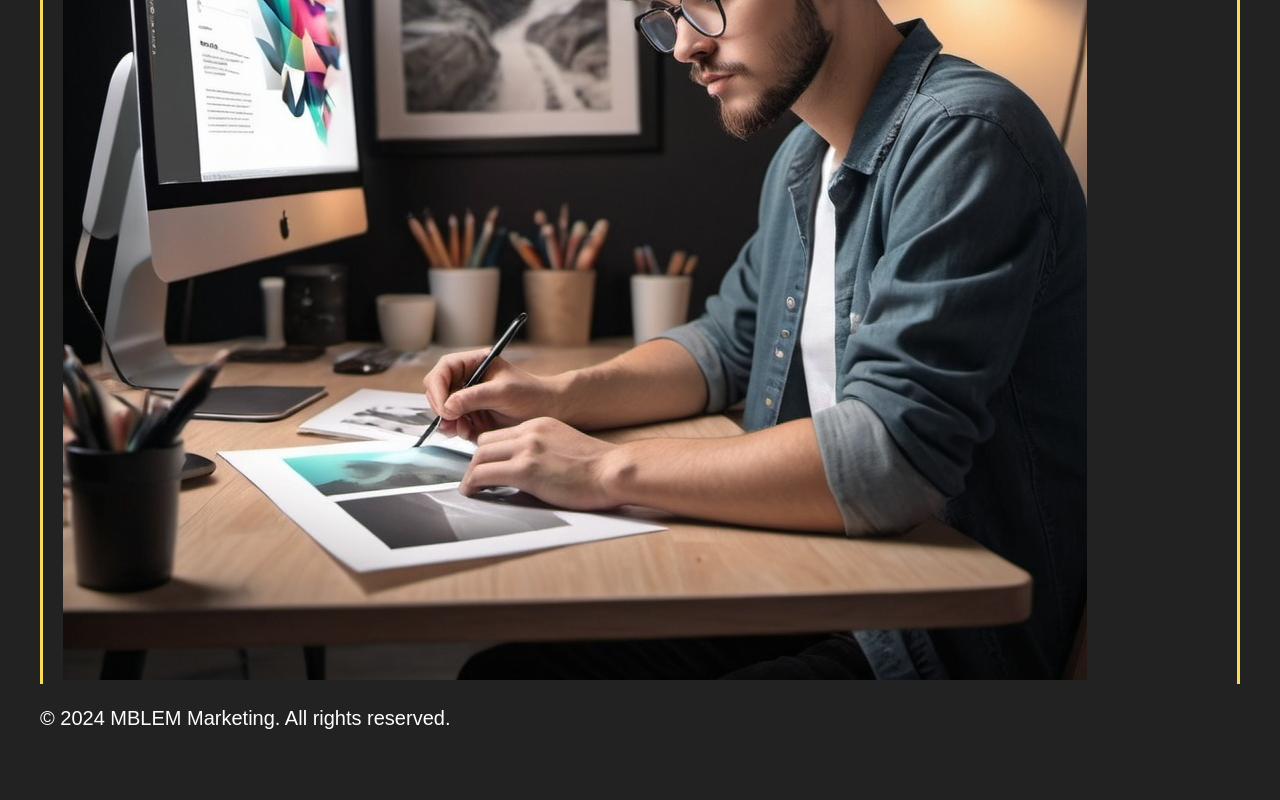
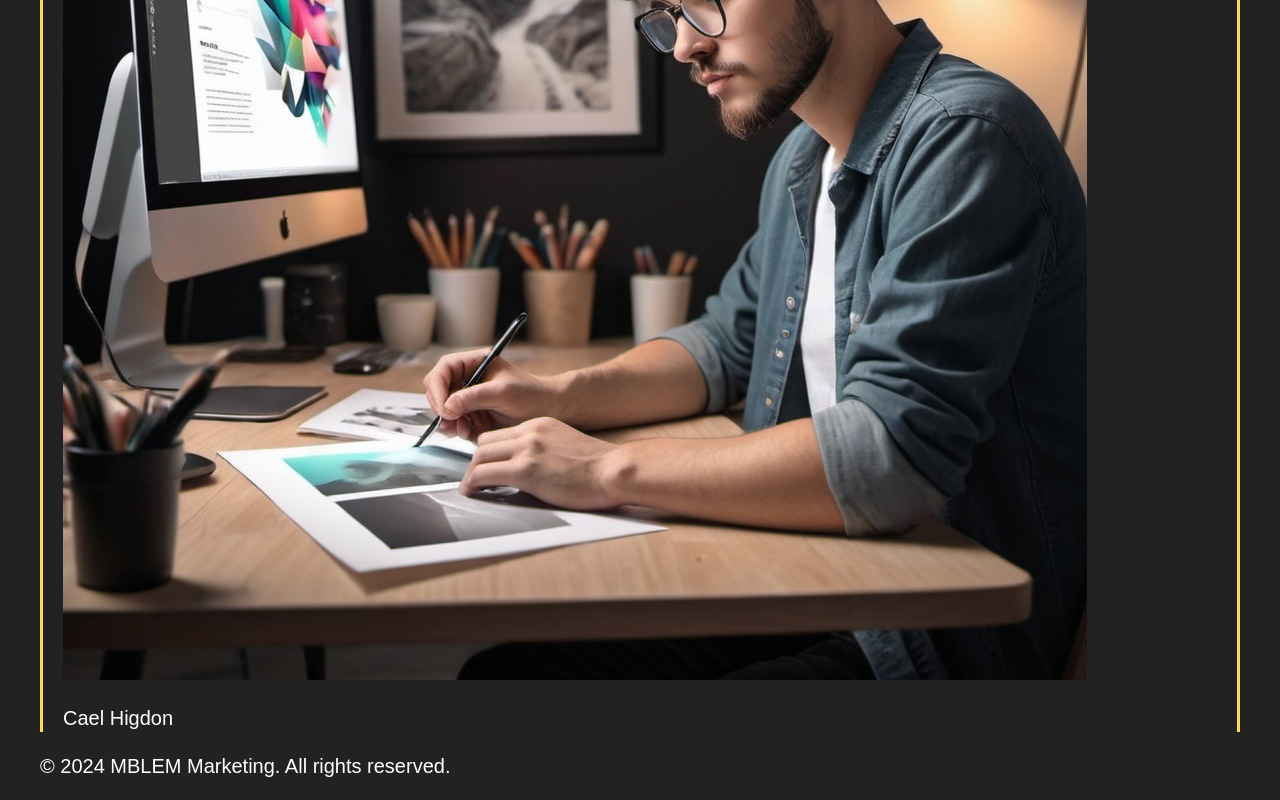
Before and after one commit to Champ-Higdon/MBLEM-Marketing, a plain HTML site: page index.html in a window 1280 px wide. Shown: the part 1245-2045 px from the top of the page. Before the commit the page ends 1997 px from the top, so only its background shows below. Drawn offline with Linux system fonts and the light colour scheme.

Commit message:
Testing VSCode

```diff
--- a/index.html
+++ b/index.html
@@ -25,6 +25,7 @@
 	<div class="container-border">
         <p>We specialize in creating unique logos and business cards that perfectly capture the essence of your brand. Let us help you make a lasting impression on your customers.</p>
 		<img src="Caels_Website_Pictures/Graphic_Design3.jpg" alt="Guy working on Graphic Design">
+        <p>Cael Higdon</p>
     </div>
 
     <footer>
```
